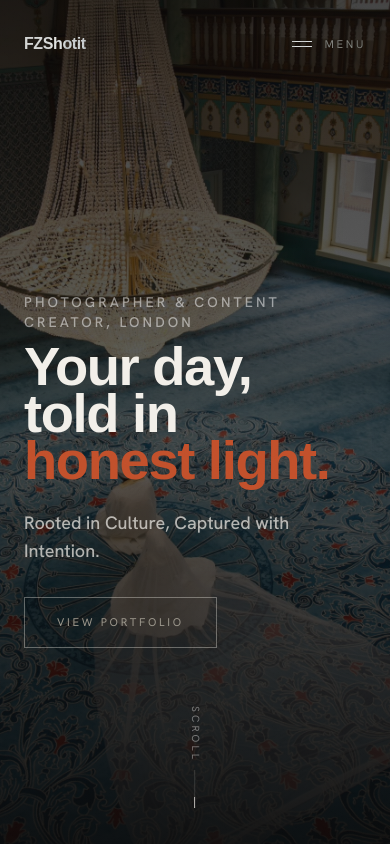
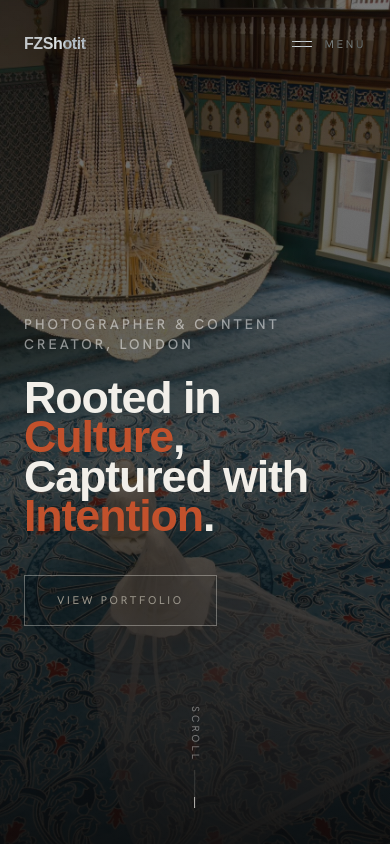
Before and after one commit to lamidecoder/fzshotit, a Next.js app: page / in a window 390 px wide. Shown: the top 844 px of the page. Built offline with nearby package versions, Linux system fonts and the light colour scheme; a web font is replaced by a local one.

Commit message:
hero image positioned for mobile and desktop, text readable

```diff
--- a/src/components/Hero.tsx
+++ b/src/components/Hero.tsx
@@ -23,52 +23,56 @@ export default function Hero() {
 
   return (
     <section className="relative min-h-screen overflow-hidden flex flex-col justify-center">
-      <div ref={bgRef} className="absolute -inset-[5%] transition-transform duration-200 ease-linear">
+      <div
+        ref={bgRef}
+        className="absolute -inset-[5%] transition-transform duration-200 ease-linear"
+      >
         <Image
           src="/photos/hero_mosque.jpg"
           alt="FZShotit photography"
           fill
           priority
           sizes="120vw"
-          className="object-cover object-center"
+          className="object-cover"
+          style={{ objectPosition: "center 40%" }}
         />
       </div>
 
-      <div className="absolute inset-0 bg-ink/65" />
-      <div className="absolute inset-0 bg-gradient-to-b from-ink/30 via-transparent to-ink/80" />
+      {/* Layered overlays — darker at bottom for text, lighter at top to show photo */}
+      <div className="absolute inset-0 bg-ink/50" />
+      <div className="absolute inset-0 bg-gradient-to-b from-ink/10 via-ink/30 to-ink/85" />
+      {/* Extra left-side gradient on desktop so text is always readable */}
+      <div className="absolute inset-0 bg-gradient-to-r from-ink/60 via-transparent to-transparent hidden md:block" />
 
-      <div className="container-shell relative z-10 pt-24">
+      <div className="container-shell relative z-10 pt-24 md:pt-0 md:max-w-[60%]">
+
+        {/* Eyebrow */}
         <motion.p
-          className="mb-3 text-sm tracking-[0.22em] uppercase text-white/50 font-medium"
+          className="mb-6 text-sm tracking-[0.22em] uppercase text-white/50 font-medium"
           initial={{ opacity: 0, y: 10 }}
           animate={{ opacity: 1, y: 0 }}
           transition={{ delay: 0.3, duration: 0.6 }}>
           Photographer &amp; Content Creator, London
         </motion.p>
 
+        {/* Main headline */}
         <motion.h1
-          className="font-display font-extrabold leading-[0.86] tracking-tight"
-          style={{ fontSize: "clamp(3.4rem, 13vw, 9.5rem)" }}
+          className="font-display font-extrabold leading-[0.88] tracking-tight"
+          style={{ fontSize: "clamp(2.8rem, 10vw, 8rem)" }}
           initial={{ opacity: 0, y: 30 }}
           animate={{ opacity: 1, y: 0 }}
           transition={{ delay: 0.5, duration: 0.9, ease: [0.16, 1, 0.3, 1] }}>
-          Your day,<br />told in<br />
-          <span className="text-henna">honest light.</span>
+          Rooted in{" "}
+          <span className="text-henna">Culture</span>,<br />
+          Captured with{" "}
+          <span className="text-henna">Intention</span>.
         </motion.h1>
-
-        <motion.p
-          className="mt-6 text-bone/70 text-lg md:text-xl font-medium max-w-md"
-          initial={{ opacity: 0, y: 10 }}
-          animate={{ opacity: 1, y: 0 }}
-          transition={{ delay: 0.9, duration: 0.6 }}>
-          Rooted in Culture, Captured with Intention.
-        </motion.p>
 
         <motion.div
           initial={{ opacity: 0, y: 14 }}
           animate={{ opacity: 1, y: 0 }}
-          transition={{ delay: 1.1, duration: 0.6 }}
-          className="mt-8">
+          transition={{ delay: 1.0, duration: 0.6 }}
+          className="mt-10">
           <Link
             href="/portfolio"
             className="inline-flex items-center gap-2 border border-bone/35 px-8 py-4 eyebrow hover:bg-bone hover:text-ink transition-colors duration-300"
@@ -83,7 +87,11 @@ export default function Hero() {
         initial={{ opacity: 0 }}
         animate={{ opacity: 1 }}
         transition={{ delay: 1.3, duration: 0.6 }}>
-        <span className="text-white/40" style={{ writingMode: "vertical-rl", fontSize: "0.65rem", letterSpacing: "0.3em", textTransform: "uppercase" }}>Scroll</span>
+        <span
+          className="text-white/40"
+          style={{ writingMode: "vertical-rl", fontSize: "0.65rem", letterSpacing: "0.3em", textTransform: "uppercase" }}>
+          Scroll
+        </span>
         <span className="scroll-line" />
       </motion.div>
     </section>
```
